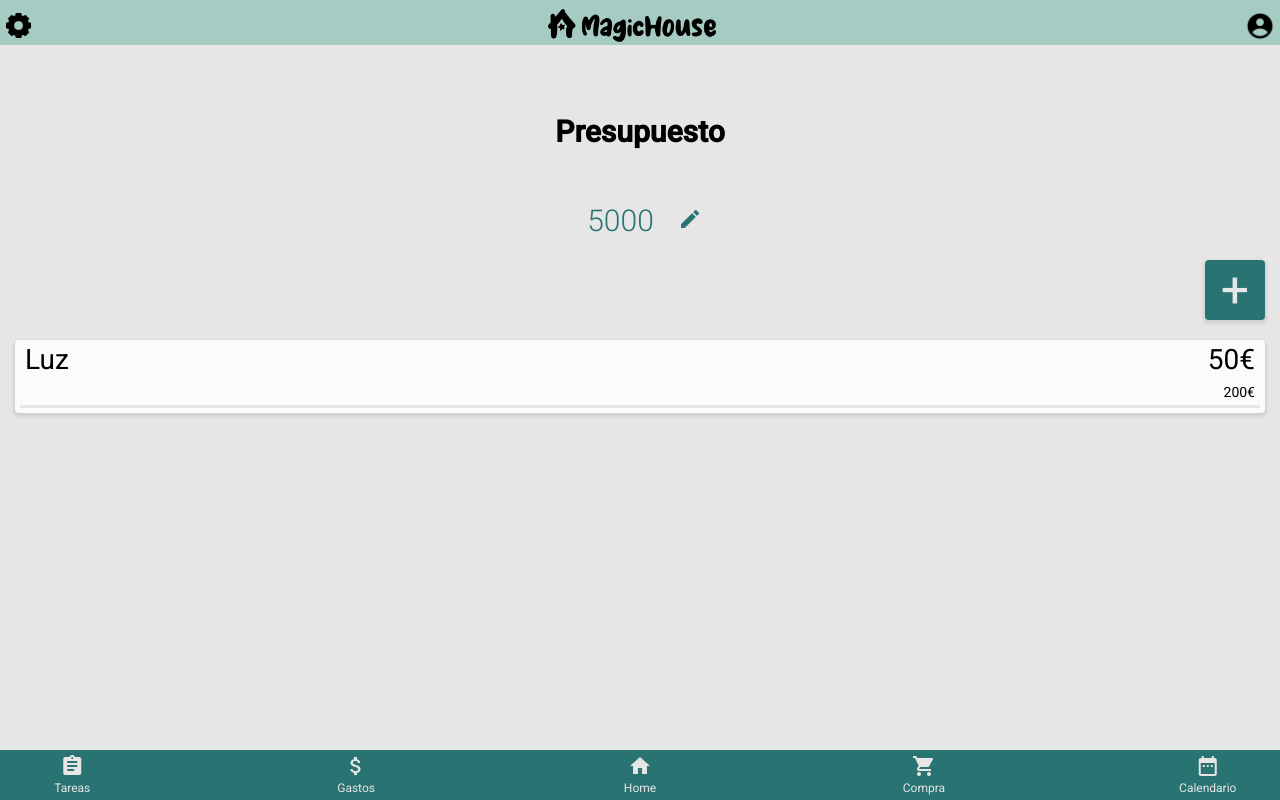
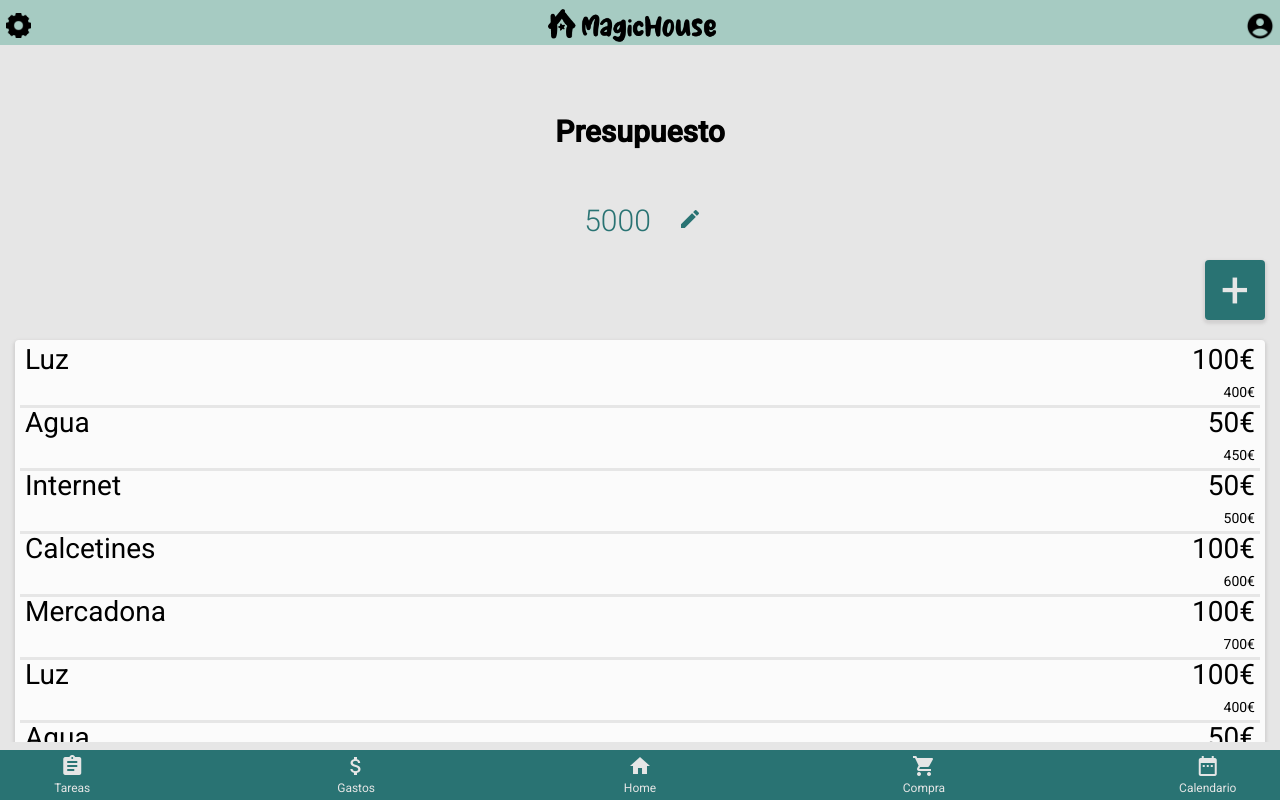
Before and after one commit to Manuela-Mariscotti/magicHouse, an Angular app: page / in a window 1280 px wide. Built offline with nearby package versions, Linux system fonts and the light colour scheme.

Commit message:
page presupuesto

```diff
--- a/src/app/app.module.ts
+++ b/src/app/app.module.ts
@@ -35,6 +35,7 @@ import { DialogPagadoComponent } from './components/dialogs/dialog-pagado/dialog
 import { CardGastoComponent } from './components/card-gasto/card-gasto.component';
 import { CardHomeComponent } from './components/card-home/card-home.component';
 import { DialogPresupuestoComponent } from './components/dialogs/dialog-presupuesto/dialog-presupuesto.component';
+import { CardPresuComponent } from './components/card-presu/card-presu.component';
 
 
 @NgModule({
@@ -61,7 +62,9 @@ import { DialogPresupuestoComponent } from './components/dialogs/dialog-presupue
     DialogUnirteComponent,
     DialogPagadoComponent,
     CardGastoComponent,
-    CardHomeComponent
+    CardHomeComponent,
+    DialogPresupuestoComponent,
+    CardPresuComponent
   ],
   imports: [
     BrowserModule,
--- /dev/null
+++ b/src/app/components/card-presu/card-presu.component.css
@@ -0,0 +1,36 @@
+/* ---------CARD---------- */
+.conten-gasto{
+    display: flex;
+    flex-direction: row;
+    flex-wrap: wrap;
+    border-bottom: 3px solid var(--background-color);
+    padding: 5px;
+    padding-top: 5px;
+    color:black;
+}
+
+/* -----------TITULO DEL GASTO---------- */
+.gasto-titulo{
+    width: 80%;
+    height: 50px;
+    display: flex;
+    flex-direction: column;
+
+}
+
+.gasto-titulo p{
+    font-size: 28px;
+}
+
+/* -----------CIFRAS---------- */
+.gasto-cifras{
+    width: 20%;
+    height: 50px;
+    display: flex;
+    flex-direction: column;
+    align-items: flex-end;
+}
+
+.gasto-importe{
+    font-size: 28px;
+}
--- /dev/null
+++ b/src/app/components/card-presu/card-presu.component.html
@@ -0,0 +1,24 @@
+<!-- CARD -->
+<div class="conten-gasto">
+
+<!-- TITULO CONCEPTO GASTO -->
+    <div class="gasto-titulo">
+        <p>{{info.title}}</p>
+    </div>
+
+<!-- CIFRAS -->
+    <div class="gasto-cifras">
+
+<!-- CIFRAS : importe -->
+        <div class="gasto-importe">
+            <p>{{info.importe}}€</p>
+        </div>
+
+<!-- CIFRAS : saldo -->
+        <div class="gasto-saldo">
+            <p>{{info.saldo}}€</p>
+        </div>
+
+    </div>
+
+</div>
--- /dev/null
+++ b/src/app/components/card-presu/card-presu.component.ts
@@ -0,0 +1,17 @@
+import { Component, OnInit, Input } from '@angular/core';
+
+@Component({
+  selector: 'app-card-presu',
+  templateUrl: './card-presu.component.html',
+  styleUrls: ['./card-presu.component.css']
+})
+export class CardPresuComponent implements OnInit {
+
+  @Input() info:any;
+
+  constructor() { }
+
+  ngOnInit(): void {
+  }
+
+}
--- a/src/app/components/dialogs/dialog-presupuesto/dialog-presupuesto.component.css
+++ b/src/app/components/dialogs/dialog-presupuesto/dialog-presupuesto.component.css
@@ -0,0 +1,39 @@
+/*----------TITULO-------------*/
+.texto-titulo{
+    font-weight: bold;
+    color:var(--primary-color);
+    text-align: center;
+}
+
+/*----------FORMULARIO-------------*/
+.conten-popup{
+    display: flex;
+    flex-direction: column;
+    margin:1rem auto;
+    max-width: 600px;
+    padding: 1rem;
+}
+
+/*----------INPUTS-------------*/
+.conten-inputs input{
+    width: 100%;
+    margin-bottom: 15px;
+}
+
+/*----------BOTONES CONFIRM / CANCEL-------------*/
+.conten-buttons{
+    width: 100%;
+    display: flex;
+    flex-direction: row;
+    justify-content: space-around;
+}
+.button-popup{
+    padding-left: 20px;
+    padding-right: 20px;
+}
+.button-cancelar{
+    background: none;
+    color: var(--primary-color);
+    border: none;
+    font-weight: bold;
+}
--- a/src/app/components/dialogs/dialog-presupuesto/dialog-presupuesto.component.html
+++ b/src/app/components/dialogs/dialog-presupuesto/dialog-presupuesto.component.html
@@ -1 +1,23 @@
-<p>dialog-presupuesto works!</p>
+<!-- MODAL -->
+<div>
+<!-- TITULO -->
+    <h1 class="texto-titulo" mat-dialog-title>Editar presupuesto</h1>
+<!-- FORMULARIO -->
+    <div mat-dialog-content>
+        <form>
+<!-- INPUTS -->
+            <div class="conten-inputs">
+                <input type="text" placeholder="Ingrese nuevo importe">
+            </div>
+<!-- BOTONES CONFIRM / CANCEL -->
+            <div mat-dialog-actions>
+                <div class="conten-buttons">
+                    <button  class="button-popup button-cancelar" (click)="cancelar()">Cancelar</button>
+
+                    <button [mat-dialog-close] class="button-popup" >Confirmar</button>
+                </div>
+            </div>
+
+        </form>
+    </div>
+</div>
--- a/src/app/components/dialogs/dialog-presupuesto/dialog-presupuesto.component.ts
+++ b/src/app/components/dialogs/dialog-presupuesto/dialog-presupuesto.component.ts
@@ -1,4 +1,6 @@
-import { Component, OnInit } from '@angular/core';
+import { Component, OnInit, Inject } from '@angular/core';
+import {MatDialog, MatDialogRef, MAT_DIALOG_DATA} from '@angular/material/dialog';
+
 
 @Component({
   selector: 'app-dialog-presupuesto',
@@ -7,7 +9,14 @@ import { Component, OnInit } from '@angular/core';
 })
 export class DialogPresupuestoComponent implements OnInit {
 
-  constructor() { }
+  constructor(
+    public dialogRef : MatDialogRef <DialogPresupuestoComponent>,
+    @Inject (MAT_DIALOG_DATA) public data: any
+  ) { }
+
+  cancelar() {
+    this.dialogRef.close();
+  }
 
   ngOnInit(): void {
   }
--- a/src/app/pages/presupuesto/presupuesto.component.css
+++ b/src/app/pages/presupuesto/presupuesto.component.css
@@ -1,12 +1,3 @@
-/* .bg-red{
-    background-color: red;
-} */
-/* .bg-blue{
-    background-color: blue;
-} */
-/* .bg-yellow{
-    background-color: yellow;
-} */
 /*----------TITULO-------------*/
 .conten-titulo{
     height: 10vh;
@@ -30,12 +21,18 @@
 }
 
 .conten-input{
-    /* background-color: aqua;
-    min-width:15vh;
-    max-width: fit-content; */
     display: flex;
     justify-content: center;
     align-items: baseline;
+}
+
+.conten-input button{
+    height: 30px;
+    width: 30px;
+    background: none;
+    border: none;
+    border-radius: 0px;
+    color: var(--primary-color);
 }
 
 input{
@@ -50,14 +47,15 @@ input{
 input:focus{
     animation: none;
 }
+
 /*----------BTN-AÑADIR-------------*/
-
 .btn-add{
     height: 10vh;
     display: flex;
     flex-direction: row;
     justify-content: flex-end;
 }
+
 .caja-btn-add{
     width: 60px;
     height: 60px;
@@ -68,6 +66,7 @@ input:focus{
     justify-content: center;
     box-shadow: 0px 2px 3px 2px #d3d2d2;
 }
+
 .caja-btn-add p{
     color: var(--background-color);
     font-size: 50px;
@@ -80,38 +79,3 @@ input:focus{
     height: fit-content;
     padding: 5px;
 }
-
-.conten-gasto{
-    display: flex;
-    flex-direction: row;
-    flex-wrap: wrap;
-    border-bottom: 3px solid var(--background-color);
-    padding: 5px;
-    padding-top: 5px;
-    color:black
-}
-
-.gasto-titulo{
-    /* background-color: blue; */
-    width: 80%;
-    height: 50px;
-    display: flex;
-    flex-direction: column;
-
-}
-.gasto-titulo p{
-    font-size: 28px;
-}
-.gasto-importe{
-    font-size: 28px;
-
-}
-.gasto-cifras{
-    /* background-color: coral; */
-    width: 20%;
-    height: 50px;
-    display: flex;
-    flex-direction: column;
-    align-items: flex-end;
-
-}
--- a/src/app/pages/presupuesto/presupuesto.component.html
+++ b/src/app/pages/presupuesto/presupuesto.component.html
@@ -1,17 +1,19 @@
 <!-- PAGINA -->
 <div class="page fondo">
+
 <!-- TITULO -->
     <div class="conten-titulo bg-red">
         <h1 class="texto-titulo-2">Presupuesto</h1>
     </div>
+
 <!-- IMPORTE PRESUPUESTO-->
     <div class="importe bg-blue">
-
         <div class="conten-input">
             <input readonly type="number" value="5000">
-            <mat-icon>create</mat-icon>
+            <button type="button" (click)="editarPresu()"><mat-icon>create</mat-icon></button>
         </div>
     </div>
+
 <!-- BTN-AÑADIR -->
     <div class="btn-add bg-yellow">
         <div class="caja-btn-add">
@@ -21,9 +23,14 @@
 
 <!-- LISTA GASTOS -->
     <div class="caja-blanca">
+        <div class="cards" *ngFor="let gasto of gastos">
+            <app-card-presu [info]="gasto"></app-card-presu>
+        </div>
+    </div>
 
-        <div class="conten-gasto">
+<!-- card hardcoded -->
 
+<!-- <div class="conten-gasto">
     <div class="gasto-titulo">
         <p>Luz</p>
     </div>
@@ -35,101 +42,4 @@
             <p>200€</p>
         </div>
     </div>
-
-        </div>
-
-        <!-- <div class="conten-gasto">
-
-            <div class="gasto-titulo">
-                <p>Luz</p>
-            </div>
-            <div class="gasto-cifras">
-                <div class="gasto-importe">
-                    <p>50€</p>
-                </div>
-                <div class="gasto-saldo">
-                    <p>200€</p>
-                </div>
-            </div>
-
-        </div>
-        <div class="conten-gasto">
-
-            <div class="gasto-titulo">
-                <p>Luz</p>
-            </div>
-            <div class="gasto-cifras">
-                <div class="gasto-importe">
-                    <p>50€</p>
-                </div>
-                <div class="gasto-saldo">
-                    <p>200€</p>
-                </div>
-            </div>
-
-        </div>
-        <div class="conten-gasto">
-
-            <div class="gasto-titulo">
-                <p>Luz</p>
-            </div>
-            <div class="gasto-cifras">
-                <div class="gasto-importe">
-                    <p>50€</p>
-                </div>
-                <div class="gasto-saldo">
-                    <p>200€</p>
-                </div>
-            </div>
-
-        </div>
-        <div class="conten-gasto">
-
-            <div class="gasto-titulo">
-                <p>Luz</p>
-            </div>
-            <div class="gasto-cifras">
-                <div class="gasto-importe">
-                    <p>50€</p>
-                </div>
-                <div class="gasto-saldo">
-                    <p>200€</p>
-                </div>
-            </div>
-
-        </div>
-        <div class="conten-gasto">
-
-            <div class="gasto-titulo">
-                <p>Luz</p>
-            </div>
-            <div class="gasto-cifras">
-                <div class="gasto-importe">
-                    <p>50€</p>
-                </div>
-                <div class="gasto-saldo">
-                    <p>200€</p>
-                </div>
-            </div>
-
-        </div>
-        <div class="conten-gasto">
-
-            <div class="gasto-titulo">
-                <p>Luz</p>
-            </div>
-            <div class="gasto-cifras">
-                <div class="gasto-importe">
-                    <p>50€</p>
-                </div>
-                <div class="gasto-saldo">
-                    <p>200€</p>
-                </div>
-            </div>
-
-        </div>
-
-    </div>
-     -->
-
-</div>
+</div> -->
--- a/src/app/pages/presupuesto/presupuesto.component.ts
+++ b/src/app/pages/presupuesto/presupuesto.component.ts
@@ -1,4 +1,6 @@
 import { Component, OnInit } from '@angular/core';
+import { MatDialog } from '@angular/material/dialog';
+import { DialogPresupuestoComponent } from 'src/app/components/dialogs/dialog-presupuesto/dialog-presupuesto.component';
 
 @Component({
   selector: 'app-presupuesto',
@@ -7,7 +9,24 @@ import { Component, OnInit } from '@angular/core';
 })
 export class PresupuestoComponent implements OnInit {
 
-  constructor() { }
+  gastos = [
+    {title: "Luz", importe: 100, saldo: 400},
+    {title: "Agua", importe: 50, saldo: 450},
+    {title: "Internet", importe: 50, saldo: 500},
+    {title: "Calcetines", importe: 100, saldo: 600},
+    {title: "Mercadona", importe: 100, saldo: 700},
+    {title: "Luz", importe: 100, saldo: 400},
+    {title: "Agua", importe: 50, saldo: 450},
+    {title: "Internet", importe: 50, saldo: 500},
+    {title: "Calcetines", importe: 100, saldo: 600},
+    {title: "Mercadona", importe: 100, saldo: 700}
+  ]
+
+  constructor(public dialog:MatDialog) { }
+
+  editarPresu(){
+    const dialogo = this.dialog.open(DialogPresupuestoComponent)
+  }
 
   ngOnInit(): void {
   }
```
Also changed, not shown: src/app/components/dialogs/dialog-unirte/dialog-unirte.component.css (line endings or trailing spaces), 1 other file (tests, documents, lock files or other folders). Lines whose indentation alone changed are shown as unchanged.
